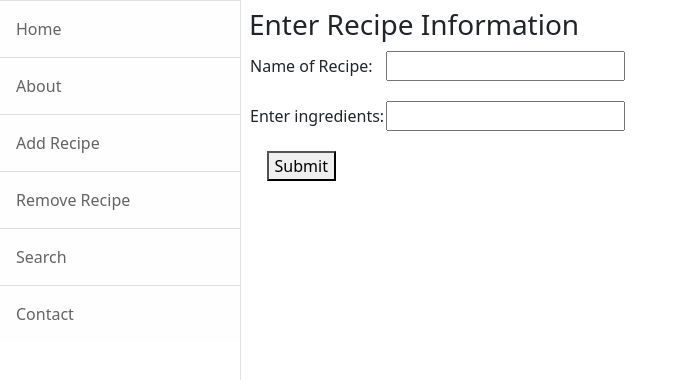
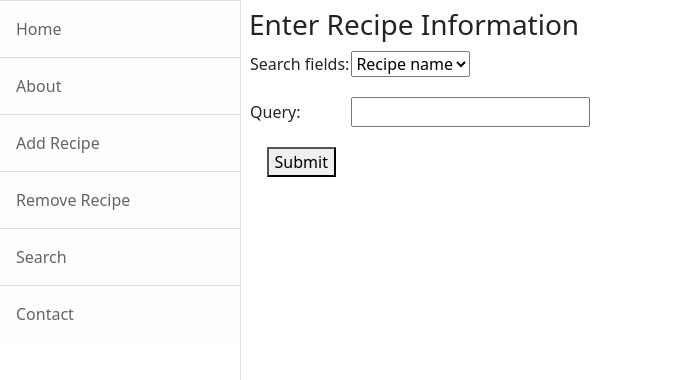
Before and after one commit to Memerax/flaskProject, a Flask app: page /search in a window 1280 px wide. Shown: the part 57-437 px from the top of the page, without its empty margins (0-688 px from the left). Run offline with Flask 3, Linux system fonts and the light colour scheme; some libraries are stand-ins or nearby versions.

Commit message:
Update search for filtering

```diff
--- a/app.py
+++ b/app.py
@@ -61,21 +61,27 @@ def contact():
     return render_template('contact.html', title="Contact page", list_of_recipes=update_recipe_list())
 
 
-@app.route('/search')
+@app.route('/search', methods=["GET", "POST"])
 def search():
     dir = os.listdir(app.config['SUBMITTED_DATA'])
-    my_list = []
-    for csv in dir:
-        data = pd.read_csv(os.path.join(app.config['SUBMITTED_DATA'] + csv))
-        my_list.append(data)
-    df = pd.concat(my_list)
     form = SearchRecipe()
     if form.validate_on_submit():
-        flash(f"{form.recipe_name.data} Search executed", "success")
-        recipe_name = form.recipe_name.data
-        ingredients = form.ingredients.data
-    print(df)
-    return render_template('search.html', title="Search page", list_of_recipes=update_recipe_list(),form=form)
+        flash("Search executed", "success")
+        query = form.query.data
+        choice = form.select.data
+        results = []
+        for csv in dir:
+            df = pd.read_csv(os.path.join(app.config['SUBMITTED_DATA'] + csv), index_col=False)
+            if query in df.iloc[0][choice]:
+                print("true")
+                print(choice)
+                results.append(df.iloc[0]['Recipe name'])
+        print("test")
+        print(query)
+        print(results)
+
+        return redirect(url_for('search_results'))
+    return render_template('search.html', title="Search page", list_of_recipes=update_recipe_list(), form=form)
 
 
 @app.route('/display_recipe/<name>')
@@ -92,6 +98,11 @@ def delete_recipe(name):
     return redirect(url_for('remove_recipe'))
 
 
+@app.route('/search_results')
+def search_results():
+    return render_template('search_results.html', list_of_recipes=update_recipe_list())
+
+
 @app.errorhandler(404)
 def page_not_found(e):
     return render_template('404.html'), 404
--- a/forms.py
+++ b/forms.py
@@ -1,6 +1,6 @@
 from flask_wtf import FlaskForm
 from flask_wtf.file import FileRequired, FileField
-from wtforms.fields import StringField, TextAreaField, SubmitField
+from wtforms.fields import StringField, TextAreaField, SubmitField, SelectField
 from wtforms.fields import DateField, EmailField, TelField
 from wtforms.validators import DataRequired, Length
 
@@ -12,6 +12,9 @@ class RecipeAddForm(FlaskForm):
     serving = TextAreaField("Serving Instructions: ", validators=[DataRequired()])
     food_picture = FileField('Recipe Picture:', validators=[FileRequired()])
 
+
 class SearchRecipe(FlaskForm):
-    recipe_name = StringField("Name of Recipe: ")
-    ingredients = StringField("Enter ingredients: ")
+    choices = [('Recipe name', 'Recipe name'),
+               ('Ingredients', 'Ingredients')]
+    select = SelectField('Search fields:', choices=choices)
+    query = StringField("Query: ")
--- a/templates/search.html
+++ b/templates/search.html
@@ -13,8 +13,8 @@
     <div class="col-md-6">
         <h3>Enter Recipe Information</h3>
         <table>
-            {{ render_field(form.recipe_name, size=20) }}
-            {{ render_field(form.ingredients, size=20) }}
+            {{ render_field(form.select)}}
+            {{ render_field(form.query, size=20) }}
 
         </table>
     </div>
--- a/test.csv
+++ /dev/null
@@ -1,4 +0,0 @@
-,Unnamed: 0,Recipe name,Ingredients,Preparation instructions,Serving Instructions,picture
-0,0,check,check ,check,check,check.jpg
-0,0,Hamburgers,"Burgers, Buns, Ketchup, Lettuce , Cheese",Cook on the grill @ 450 degrees for 9 minutes,Put the burger on a bun and garnish with lettuce and chess. Ketchup opitonal,hamburgers.png
-0,0,Lasnga,"Spagetti, sauce, meatballs",Cook on low heat for 30 minutes,servers 4-6 people,lasnga.png
```
Also changed, not shown: templates/search_results.html (+9 -0 lines).
